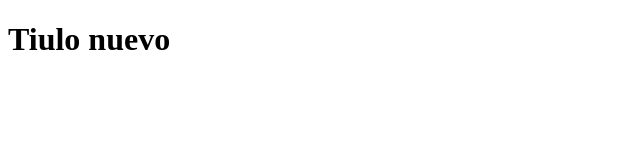
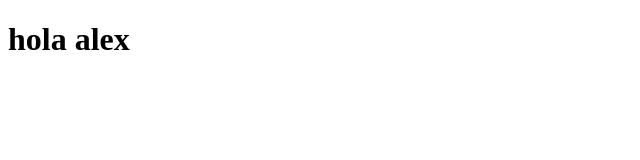
Before and after one commit to ALFHA-IA/ejemplo-01, a plain HTML site: page index.html in a window 1280 px wide. Shown: the whole page, without its empty margins (0-640 px from the left). Drawn offline with Linux system fonts and the light colour scheme.

Commit message:
se edito el titulo

```diff
--- a/index.html
+++ b/index.html
@@ -6,6 +6,6 @@
     <title>Document</title>
 </head>
 <body>
-    <h1>Tiulo nuevo</h1>
+    <h1>hola alex</h1>
 </body>
 </html>
```
